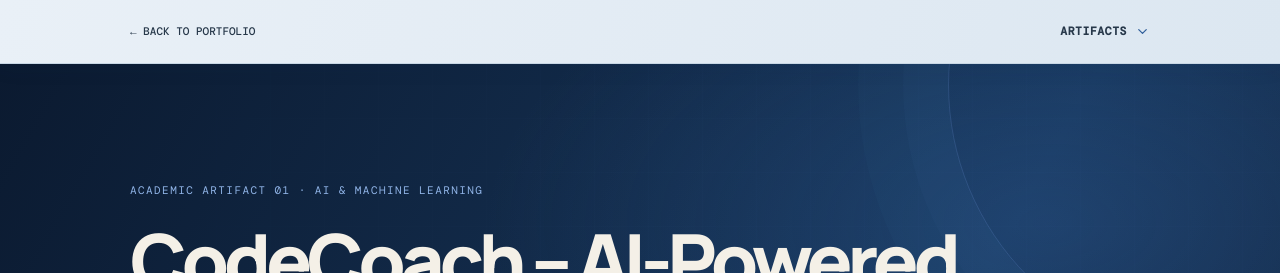
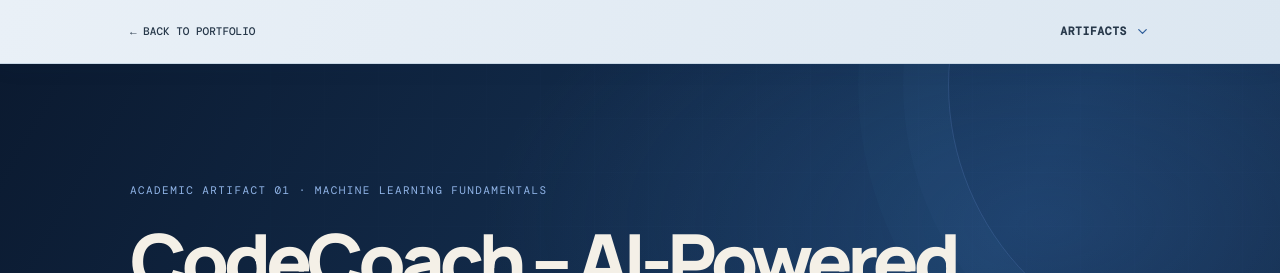
Before and after one commit to AnushaKallempudi12/portfolio, a Next.js app: page /portfolio/artifacts/codecoach in a window 1280 px wide. Shown: the top 273 px of the page. Built offline with nearby package versions, Linux system fonts and the light colour scheme.

Commit message:
Update CodeCoach academic artifact label

```diff
--- a/src/app/artifacts/codecoach/page.jsx
+++ b/src/app/artifacts/codecoach/page.jsx
@@ -89,7 +89,7 @@ export default function CodeCoachPage(){
    <Link href="/#top">← BACK TO PORTFOLIO</Link>
   </header>
   <section className="detail-hero"><div className="detail-wrap">
-   <p className="detail-eyebrow">ACADEMIC ARTIFACT 01 · AI & MACHINE LEARNING</p>
+   <p className="detail-eyebrow">ACADEMIC ARTIFACT 01 · MACHINE LEARNING FUNDAMENTALS</p>
    <h1>CodeCoach – AI-Powered<br/><em>Interview Coach</em></h1>
    <p className="detail-lead">A hint-first AI coding coach for beginner-to-intermediate learners. It encourages independent attempts, gives progressively useful hints, and explains the reasoning behind programming solutions.</p>
    <div className="detail-tags"><span>Java</span><span>Python</span><span>AI chatbot</span><span>Hint-first learning</span><span>DSA</span></div>
```
